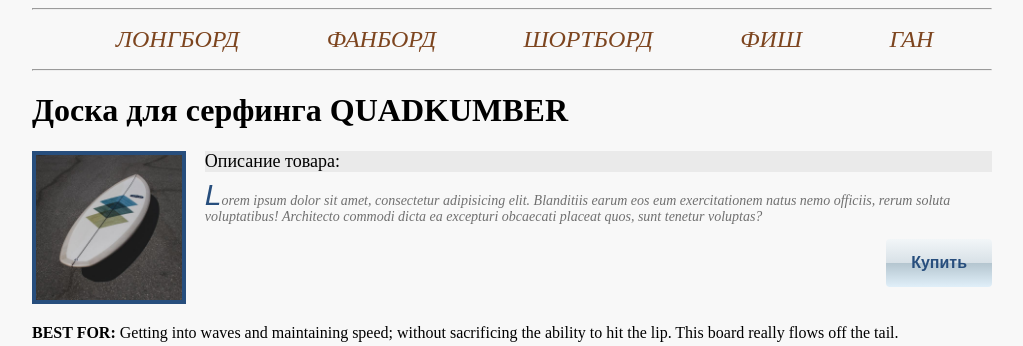
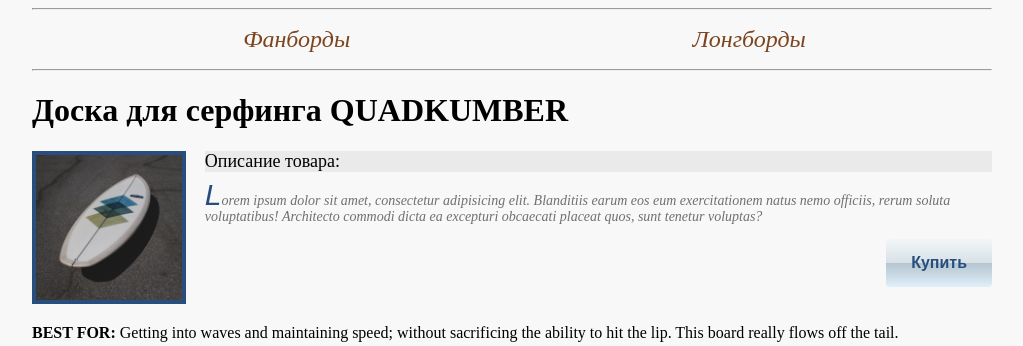
Before and after one commit to stepanovartem93/course_django, a Django app: page /products/ in a window 1280 px wide. Shown: the part 133-479 px from the top of the page, without its empty margins (128-1151 px from the left). Run offline with Django 3.2, Linux system fonts and the light colour scheme; data comes from the database, SQL or seed files in the repository.

Commit message:
добавил меню категорий

```diff
--- a/geekshop/geekshop/urls.py
+++ b/geekshop/geekshop/urls.py
@@ -16,6 +16,8 @@ Including another URLconf
 from django.contrib import admin
 from django.urls import path, re_path
 import mainapp.views as mainapp
+from django.conf import settings
+from django.conf.urls.static import static
 
 urlpatterns = [
     re_path(r'^$', mainapp.index, name='index'),
@@ -23,3 +25,7 @@ urlpatterns = [
     re_path(r'^products/$', mainapp.products, name='products'),
     path('admin/', admin.site.urls),
 ]
+
+
+if settings.DEBUG:
+    urlpatterns += static(settings.MEDIA_URL, document_root=settings.MEDIA_ROOT)
--- /dev/null
+++ b/geekshop/mainapp/templates/mainapp/includes/inc__categories_menu.html
@@ -0,0 +1,8 @@
+<ul class="menu_catalog">
+    {% for el in categories_menu %}
+    <li><a href="#">
+            {{ el.name }}
+        </a>
+    </li>
+    {% endfor %}
+</ul>
--- a/geekshop/mainapp/templates/mainapp/products.html
+++ b/geekshop/mainapp/templates/mainapp/products.html
@@ -2,13 +2,7 @@
 {% load static %}
 
 {% block container %}
-    <ul class="menu_catalog">
-        <li><a href="#">ЛОНГБОРД</a></li>
-        <li><a href="#">ФАНБОРД</a></li>
-        <li><a href="#">ШОРТБОРД</a></li>
-        <li><a href="#">ФИШ</a></li>
-        <li><a href="#">ГАН</a></li>
-    </ul>
+    {% include 'mainapp/includes/inc__categories_menu.html' %}
     <hr>
     <h1>Доска для серфинга QUADKUMBER</h1>
 
--- a/geekshop/mainapp/views.py
+++ b/geekshop/mainapp/views.py
@@ -1,4 +1,5 @@
 from django.shortcuts import render
+from mainapp.models import ProductCategory, Product
 
 def index(request):
     context = {
@@ -34,7 +35,11 @@ def contacts(request):
     return render(request, 'mainapp/contacts.html', context)
 
 def products(request):
+    categories = ProductCategory.objects.all()
+    products = Product.objects.all()
     context = {
-        'page_title':'каталог',
+        'page_title': 'каталог',
+        'categories_menu': categories,
+        'products': products,
     }
     return render(request, 'mainapp/products.html', context)
```
Also changed, not shown: 1 other file.
